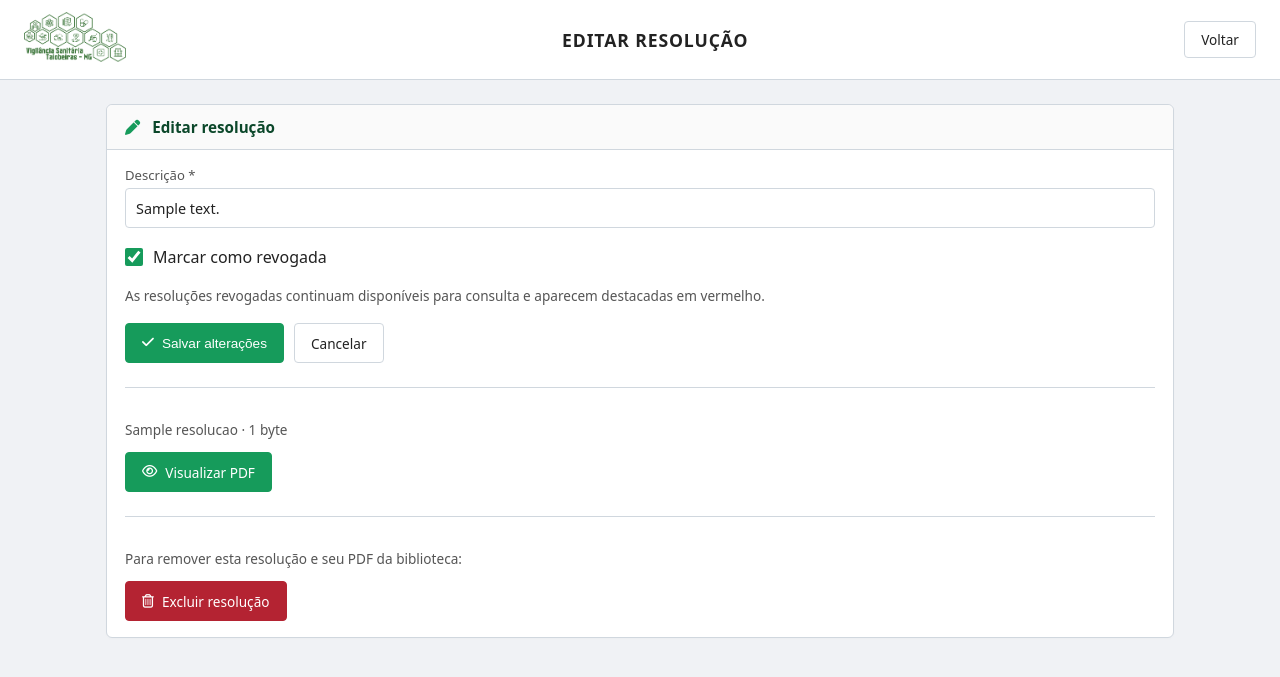
After one commit to joaocos74/sistema_django2.0, a Django app: page /resolucoes/1/editar/ in a window 1280 px wide. The commit adds this page. Shown: the top 677 px of the page. Run offline with Django 5.2, Linux system fonts and the light colour scheme; a user stored in the database is signed in; tables that the repository leaves empty hold one stand-in row (values such as "Sample post"); parts of the project's set-up code (start-up, migrations or seed data) failed here and were passed over.

Commit message:
Permite editar revogar e excluir resolucoes e ajusta botoes

```diff
--- a/resolucoes/forms.py
+++ b/resolucoes/forms.py
@@ -28,3 +28,12 @@ class ResolucaoForm(forms.ModelForm):
         if assinatura != b'%PDF-':
             raise forms.ValidationError('O arquivo enviado não possui a identificação de um PDF.')
         return arquivo
+
+
+class EditarResolucaoForm(forms.ModelForm):
+    class Meta:
+        model = Resolucao
+        fields = ['descricao', 'revogada']
+        widgets = {
+            'descricao': forms.TextInput(attrs={'class': 'form-control'}),
+        }
--- a/resolucoes/models.py
+++ b/resolucoes/models.py
@@ -15,6 +15,7 @@ def caminho_resolucao(instance, filename):
 
 class Resolucao(models.Model):
     descricao = models.CharField('Descrição', max_length=255)
+    revogada = models.BooleanField('Resolução revogada', default=False)
     arquivo = models.FileField('Arquivo PDF', upload_to=caminho_resolucao, storage=armazenamento_privado)
     nome_original = models.CharField(max_length=255, editable=False)
     tamanho = models.PositiveBigIntegerField(editable=False)
--- a/resolucoes/static/resolucoes/resolucoes.css
+++ b/resolucoes/static/resolucoes/resolucoes.css
@@ -9,7 +9,20 @@
 .resolucoes-ajuda, .resolucoes-resultado { color: var(--muted-text); font-size: .85rem; }
 .resolucoes-pesquisa { display: flex; align-items: end; gap: 12px; padding: 18px 0; border-top: 1px solid var(--border-color); border-bottom: 1px solid var(--border-color); margin-top: 22px; }
 .resolucoes-pesquisa .form-group { flex: 1; }
-.resolucoes-page .btn { min-height: 40px; white-space: nowrap; }
+.resolucoes-page .btn { min-height: 40px; white-space: nowrap; gap: 8px; }
+.resolucoes-acoes { display: flex; flex-wrap: wrap; gap: 10px; align-items: center; }
+.resolucoes-item > .resolucoes-acoes { flex-shrink: 0; }
+.resolucoes-item.resolucoes-item--revogada { background: #fff1f2; border-left: 3px solid #b42332; padding-left: 14px; padding-right: 14px; }
+.resolucoes-item--revogada .resolucoes-identificacao :is(h3, p, i) { color: #9b2335; }
+.resolucoes-revogada { display: inline-block; color: #9b2335; background: #ffe0e5; font-size: .8rem; font-weight: 600; padding: 3px 8px; border-radius: 12px; margin-bottom: 4px; }
+.resolucoes-page .resolucoes-perigo { background: #b42332; border-color: #b42332; color: white; }
+.resolucoes-page .resolucoes-perigo:hover { background: #8d1d29; border-color: #8d1d29; }
+.resolucoes-edicao { display: grid; gap: 18px; }
+.resolucoes-page .resolucoes-checkbox { display: flex; align-items: center; gap: 10px; cursor: pointer; }
+.resolucoes-page input[type="checkbox"] { width: 18px; height: 18px; min-height: 0; margin: 0; accent-color: var(--primary-color); }
+.resolucoes-edicao .resolucoes-ajuda { margin: 0; }
+.resolucoes-arquivo-atual, .resolucoes-exclusao { margin-top: 24px; padding-top: 18px; border-top: 1px solid var(--border-color); overflow-wrap: anywhere; }
+.resolucoes-arquivo-atual p, .resolucoes-exclusao p { font-size: .85rem; color: var(--muted-text); }
 .resolucoes-lista { list-style: none; padding: 0; margin: 0; }
 .resolucoes-item { display: flex; align-items: center; justify-content: space-between; gap: 20px; padding: 18px 0; border-bottom: 1px solid var(--border-color); }
 .resolucoes-item:last-child { border-bottom: 0; }
@@ -29,5 +42,5 @@
     .resolucoes-pesquisa { flex-wrap: wrap; }
     .resolucoes-pesquisa .form-group { flex-basis: 100%; }
     .resolucoes-item { flex-wrap: wrap; gap: 12px; }
-    .resolucoes-visualizar { margin-left: auto; }
+    .resolucoes-item > .resolucoes-acoes { margin-left: auto; flex-shrink: 1; }
 }
--- /dev/null
+++ b/resolucoes/templates/resolucoes/editar.html
@@ -0,0 +1,22 @@
+{% extends 'register/base.html' %}
+{% load static %}
+{% block title %}Editar resolução — Vigilância Sanitária{% endblock %}
+{% block heading %}EDITAR RESOLUÇÃO{% endblock %}
+{% block actions %}<a href="{% url 'resolucoes:index' %}" class="btn btn-secundary">Voltar</a>{% endblock %}
+{% block extra_css %}<link rel="stylesheet" href="{% static 'resolucoes/resolucoes.css' %}?v=2">{% endblock %}
+{% block content %}
+<section class="card resolucoes-page">
+    <header class="card__header"><h2><i class="fa-solid fa-pen" aria-hidden="true"></i> Editar resolução</h2></header>
+    <div class="card__body">
+        <form method="post" class="resolucoes-edicao">
+            {% csrf_token %}{{ form.non_field_errors }}
+            <div class="form-group"><label for="{{ form.descricao.id_for_label }}">Descrição *</label>{{ form.descricao }}{{ form.descricao.errors }}</div>
+            <label class="resolucoes-checkbox" for="{{ form.revogada.id_for_label }}">{{ form.revogada }} <span>Marcar como revogada</span></label>{{ form.revogada.errors }}
+            <p class="resolucoes-ajuda">As resoluções revogadas continuam disponíveis para consulta e aparecem destacadas em vermelho.</p>
+            <div class="resolucoes-acoes"><button class="btn btn-primary" type="submit"><i class="fa-solid fa-check" aria-hidden="true"></i> Salvar alterações</button><a class="btn btn-secundary" href="{% url 'resolucoes:index' %}">Cancelar</a></div>
+        </form>
+        <div class="resolucoes-arquivo-atual"><p>{{ registro.nome_original }} · {{ registro.tamanho|filesizeformat }}</p><a class="btn btn-primary" href="{% url 'resolucoes:visualizar' registro.pk %}" target="_blank" rel="noopener"><i class="fa-regular fa-eye" aria-hidden="true"></i> Visualizar PDF</a></div>
+        <div class="resolucoes-exclusao"><p>Para remover esta resolução e seu PDF da biblioteca:</p><a class="btn resolucoes-perigo" href="{% url 'resolucoes:excluir' registro.pk %}"><i class="fa-regular fa-trash-can" aria-hidden="true"></i> Excluir resolução</a></div>
+    </div>
+</section>
+{% endblock %}
--- a/resolucoes/urls.py
+++ b/resolucoes/urls.py
@@ -5,4 +5,6 @@ app_name = 'resolucoes'
 urlpatterns = [
     path('', views.index, name='index'),
     path('<int:pk>/visualizar/', views.visualizar, name='visualizar'),
+    path('<int:pk>/editar/', views.editar, name='editar'),
+    path('<int:pk>/excluir/', views.excluir, name='excluir'),
 ]
--- a/resolucoes/views.py
+++ b/resolucoes/views.py
@@ -1,14 +1,32 @@
+import logging
+
 from django.conf import settings
 from django.contrib import messages
 from django.contrib.auth.decorators import login_required
 from django.core.paginator import Paginator
+from django.core.exceptions import PermissionDenied
+from django.db import transaction
 from django.db.models import Q
 from django.http import FileResponse, Http404
 from django.shortcuts import get_object_or_404, redirect, render
 from django.views.decorators.http import require_GET, require_http_methods
 
-from .forms import ResolucaoForm
+from .forms import ResolucaoForm, EditarResolucaoForm
 from .models import Resolucao
+
+
+def pode_editar(user, registro):
+    return user.is_superuser or registro.adicionado_por_id == user.pk
+
+
+def registro_para_editar(request, pk):
+    registros = Resolucao.objects.all()
+    if request.method == 'POST':
+        registros = registros.select_for_update()
+    registro = get_object_or_404(registros, pk=pk)
+    if not pode_editar(request.user, registro):
+        raise PermissionDenied('Somente o autor ou administrador pode alterar esta resolução.')
+    return registro
 
 
 @login_required
@@ -27,9 +45,12 @@ def index(request):
     registros = Resolucao.objects.select_related('adicionado_por')
     if busca:
         registros = registros.filter(Q(descricao__icontains=busca) | Q(nome_original__icontains=busca))
+    pagina = Paginator(registros, 25).get_page(request.GET.get('page'))
+    for registro in pagina:
+        registro.pode_editar = pode_editar(request.user, registro)
     return render(request, 'resolucoes/index.html', {
         'form': form, 'busca': busca, 'limite': settings.RESOLUCOES_MAX_BYTES,
-        'pagina': Paginator(registros, 25).get_page(request.GET.get('page')),
+        'pagina': pagina,
     })
 
 
@@ -46,3 +67,37 @@ def visualizar(request, pk):
     response['X-Content-Type-Options'] = 'nosniff'
     response['Cache-Control'] = 'private, no-store'
     return response
+
+
+@login_required
+@require_http_methods(['GET', 'POST'])
+@transaction.atomic
+def editar(request, pk):
+    registro = registro_para_editar(request, pk)
+    form = EditarResolucaoForm(request.POST if request.method == 'POST' else None, instance=registro)
+    if request.method == 'POST' and form.is_valid():
+        form.save()
+        messages.success(request, 'Resolução atualizada com sucesso!')
+        return redirect('resolucoes:index')
+    return render(request, 'resolucoes/editar.html', {'form': form, 'registro': registro})
+
+
+def remover_pdf(arquivo):
+    try:
+        arquivo.delete(save=False)
+    except OSError:
+        logging.getLogger(__name__).exception('Não foi possível remover o PDF da resolução excluída.')
+
+
+@login_required
+@require_http_methods(['GET', 'POST'])
+@transaction.atomic
+def excluir(request, pk):
+    registro = registro_para_editar(request, pk)
+    if request.method == 'POST':
+        arquivo = registro.arquivo
+        registro.delete()
+        transaction.on_commit(lambda: remover_pdf(arquivo))
+        messages.success(request, 'Resolução excluída com sucesso!')
+        return redirect('resolucoes:index')
+    return render(request, 'resolucoes/excluir.html', {'registro': registro})
```
Also changed, not shown: docs/RESOLUCOES.md (+10 -1 lines), resolucoes/templates/resolucoes/excluir.html (added, +16 -0 lines), resolucoes/templates/resolucoes/index.html (+7 -4 lines), resolucoes/tests.py (+93 -0 lines), resolucoes/migrations/0002_resolucao_revogada.py (added).
